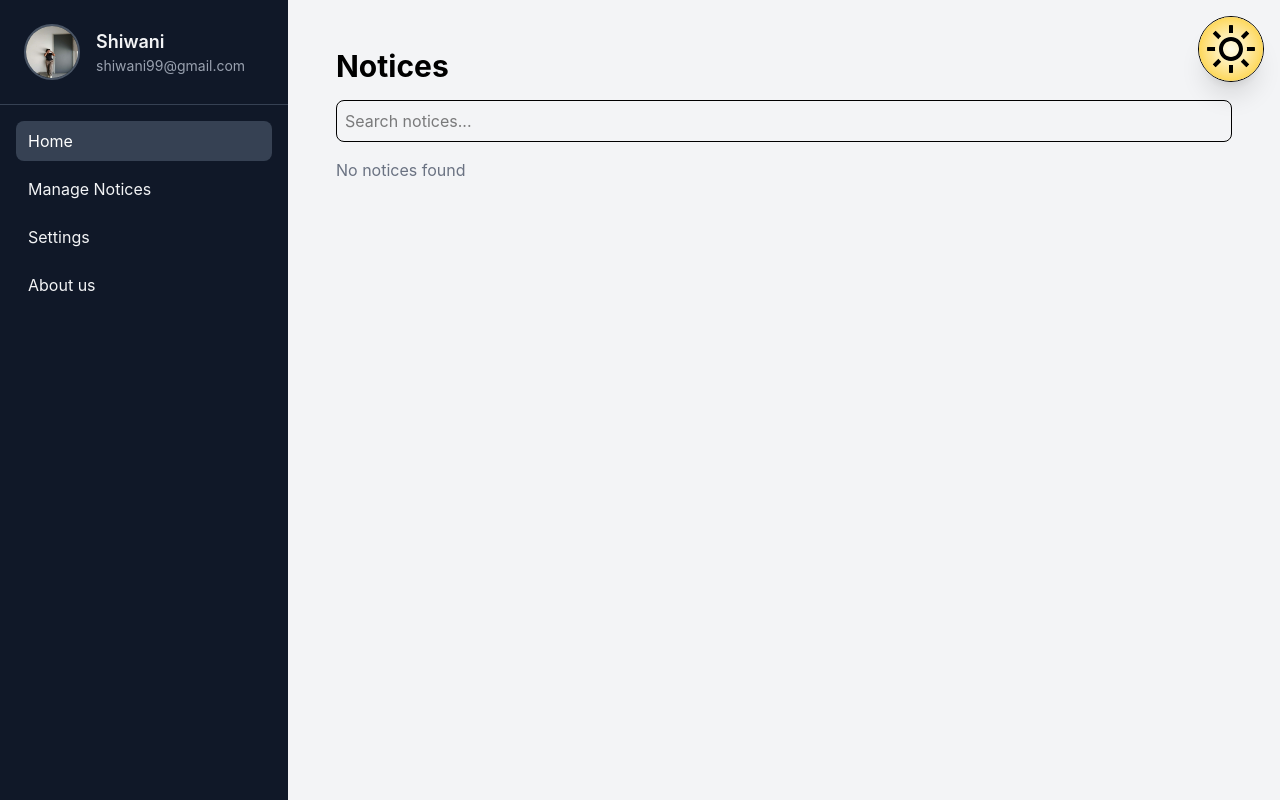
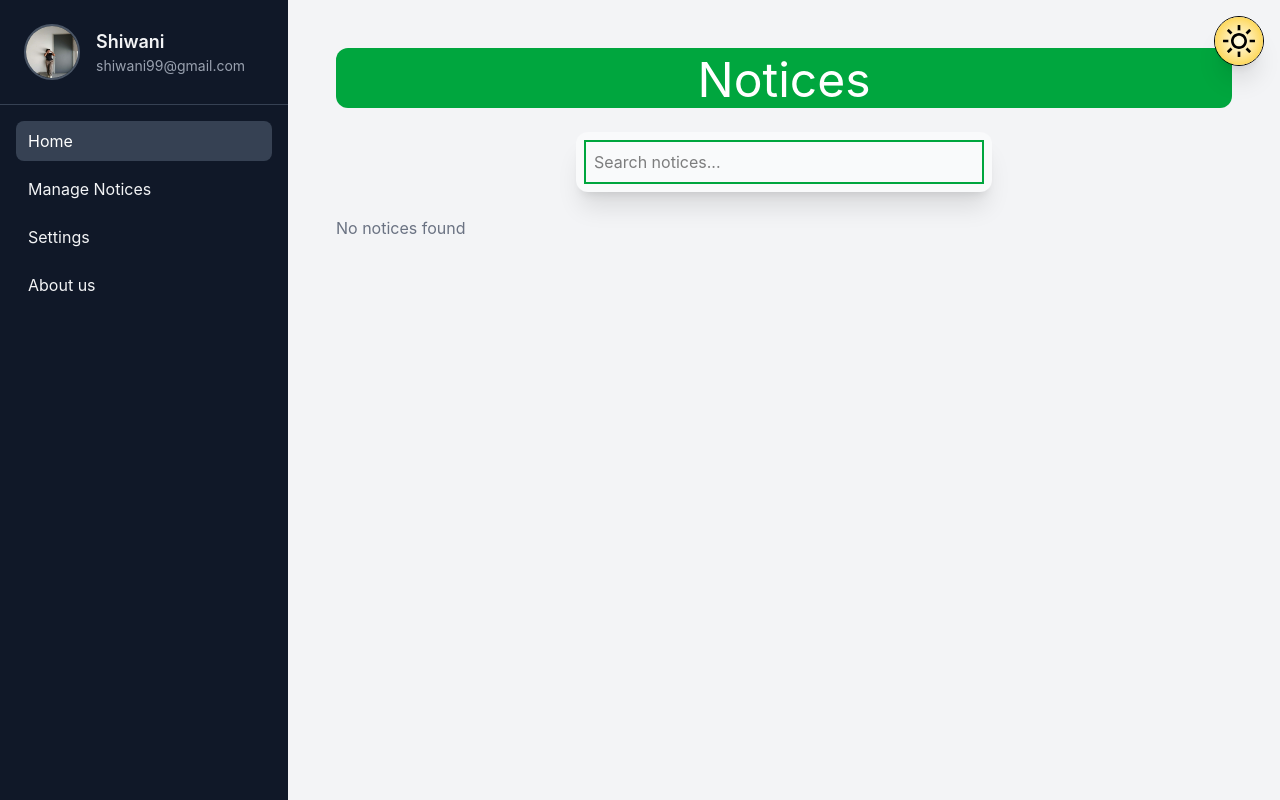
Before and after one commit to shiwani-dev/Notice-System, a React (Vite) app: page /dashboard in a window 1280 px wide. Built offline with nearby package versions, Linux system fonts and the light colour scheme; sample sign-in values are in the browser's storage.

Commit message:
ui fix with theme

```diff
--- a/src/components/AboutUs.jsx
+++ b/src/components/AboutUs.jsx
@@ -1,9 +1,9 @@
 function AboutUs() {
   return (
-    <div className="p-8 max-w-3xl mx-auto shadow-xl rounded-lg dark:bg-gray-300">
+    <div className="p-8 m-20 max-w-3xl mx-auto shadow-xl bg-green-200 rounded-lg dark:bg-gray-300">
       <h2 className="text-3xl text-green-600 font-bold mb-6 text-center">About Us</h2>
 
-      <div className=" dark:bg-gray-200 shadow rounded-lg p-6 bg-gray-50">
+      <div className=" dark:bg-gray-200 shadow rounded-lg p-6 bg-green-100">
         <p className=" mb-4 leading-relaxed">
           Welcome to our demo dashboard project. This application is built to
           showcase a modern, responsive interface with features like profile
--- a/src/components/HomeNotices.jsx
+++ b/src/components/HomeNotices.jsx
@@ -14,15 +14,19 @@ function HomeNotices() {
 
   return (
     <div className="p-4">
-      <h1 className="text-3xl font-bold mb-4">Notices</h1>
+      <h1 className="text-5xl dark:text-emerald-600 h-15 text-white bg-green-600 text-center dark:bg-gray-200 p-2 rounded-xl">
+        Notices
+      </h1>
 
+      <div className="dark:bg-gray-200 bg-gray-50 shadow-xl w-fit p-2 m-6 rounded-xl flex justify-self-center">
         <input
           type="text"
           placeholder="Search notices..."
           value={search}
           onChange={(e) => setSearch(e.target.value)}
-        className="border p-2 mb-4 w-full rounded-lg"
+          className="border-2 border-green-600 p-2 w-100 outline-hidden"
         />
+      </div>
 
       <div className="space-y-4">
         {filteredNotices.length > 0 ? (
--- a/src/components/Theme.jsx
+++ b/src/components/Theme.jsx
@@ -10,9 +10,9 @@ function ThemeButton() {
     <div className="fixed top-4 right-4 z-50">
       <button className="rounded-full border shadow-xl" onClick={toggle}>
         {theme === "light" ? (
-          <CgSun className="size-16 bg-radial from-yellow-50 to-yellow-400 rounded-full p-2" />
+          <CgSun className="size-12 bg-radial from-yellow-50 to-yellow-400 rounded-full p-2" />
         ) : (
-          <BsFillMoonStarsFill className="size-16 bg-radial from-pink-50 to-red-400 rounded-full p-2" />
+          <BsFillMoonStarsFill className="size-12 bg-radial from-pink-50 to-red-400 rounded-full p-2" />
         )}
       </button>
     </div>
```
Lines whose indentation alone changed are shown as unchanged.
